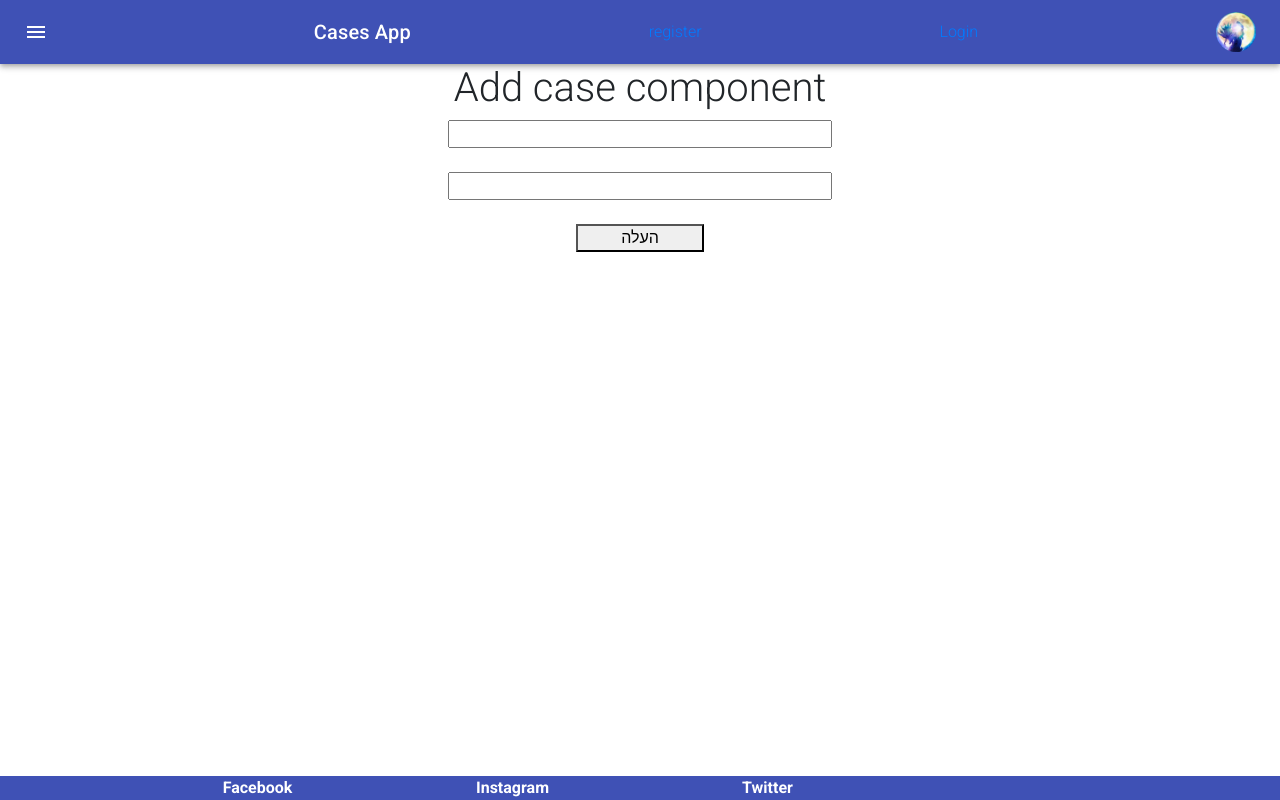
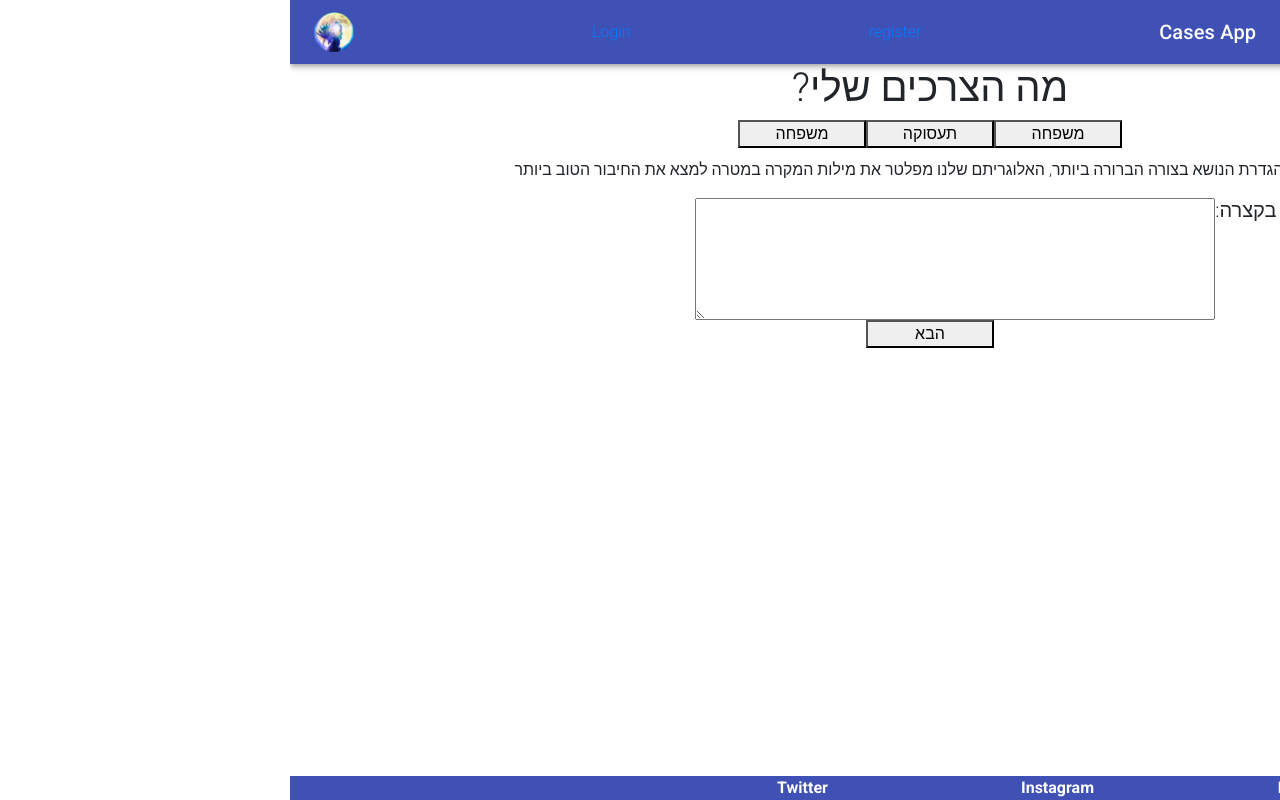
Before and after one commit to Jeck99/JustLow-application, a React (Create React App) app in the folder client/: page /add-case in a window 1280 px wide. Built offline with nearby package versions, Linux system fonts and the light colour scheme.

Commit message:
design case

```diff
--- a/client/src/index.css
+++ b/client/src/index.css
@@ -5,6 +5,7 @@ body {
     sans-serif;
   -webkit-font-smoothing: antialiased;
   -moz-osx-font-smoothing: grayscale;
+  direction: rtl;
 }
 
 code {
--- a/client/src/pages/Cases/Add-Case/Add-Case.component.jsx
+++ b/client/src/pages/Cases/Add-Case/Add-Case.component.jsx
@@ -1,10 +1,12 @@
-import React from 'react';
+import React, { useState } from 'react';
 import { saveCaseToDb } from "../../../service/case-service.service";
+import "./Add-case.css";
 
 export default function AddCase() {
     const formDat = {};
-
-    //* chan    ge handler of the form
+    const [step, setStep] = useState(1);
+    const [subI, setSubI] = useState(0);
+    //* change handler of the form
     const changeHandler = (e) => {
         formDat[e.target.name] = e.target.value;
     };
@@ -15,19 +17,108 @@ export default function AddCase() {
         saveCaseToDb(formDat)
     };
 
+    const langs = ["עברית", "אמהרית", "אנגלית", "רוסית"];
+    const needs = [
+        { main: "משפחה", sub: ["גירושים", "ירושה"] },
+        { main: "תעסוקה", sub: ["השתלמויות", "פנסיה"] },
+        { main: "משפחה", sub: ["גירושים", "ירושה"] },
+    ];
+    const areas = ["מרכז", "חיפה", "תל-אביב", "דרום"];
+    const genders = ["העדפה לגבר", "העדפה לאישה", "לא משנה"];
+    // const needs = ["משפחה", "מקרקעין", "תעסוקה", "אזרחי"];
+
     return (
         <div>
-            <h1>Add case component</h1>
             <form onSubmit={submitHandler}>
-                <input type="text" onChange={changeHandler} name="title" />
-                <input type="text" onChange={changeHandler} name="description" />
-                {/* <input type="text" onChange={changeHandler} name="title"/>
-                <input type="text" onChange={changeHandler} name="title"/>
-                <input type="text" onChange={changeHandler} name="title"/> */}
-                <button type="submit">העלה</button>
+
+                {step === 1 ?
+                    <div className="step stepOne">
+                        <h1>מה הצרכים שלי?</h1>
+                        <div className="needs" style={{ marginBottom: "10px" }}>
+                            {needs.map((need, i) =>
+                                <button onClick={(e) => {
+                                    setSubI(i);
+                                    changeHandler(e);
+                                }}>{need.main}</button>
+                            )}
+                        </div>
+                        <p>כתבו את הגדרת הנושא בצורה הברורה ביותר, האלוגריתם שלנו מפלטר את מילות המקרה במטרה למצא את החיבור הטוב ביותר
+                        </p>
+                        <div style={{ display: "flex" }}>
+                            <h5>ספר לנו בקצרה:</h5>
+                            <textarea type="text"
+                                cols="60"
+                                rows="5"
+                                onChange={changeHandler} name="description" />
+                            <br />
+
+                        </div>
+                        <button onClick={() => setStep(step + 1)}>הבא</button>
+                    </div>
+                    : step === 2 ?
+                        <div className="step stepTwo">
+                            <h1>שאלות הרחבה כדי להבין את גודל האתגר</h1>
+                            <ol>
+                                <li>כמה גורמים מעורבים?</li>
+                                <li>. האם יש מועד לביצוע פעולה (לדוג' מועד להגשת כתב בית דין, מועד פינוי וכד')</li>
+                                <li>.
+                                    האם יש הליך משפטי
+                                    <select
+                                        name="legalProcess"
+                                        id=""
+                                        onChange={changeHandler}
+                                    >
+                                        <option value={true}>כן</option>
+                                        <option value={false}>לא</option>
+                                    </select>
+                                </li>
+                            </ol>
+
+                            <div className="controllers">
+                                <button onClick={() => setStep(step + -1)}>הקודם</button>
+                                <button onClick={() => setStep(step + 1)}>הבא</button>
+                            </div>
+                        </div> :
+                        <div className="step stepThree">
+                            <h1>Step 3</h1>
+                            <article style={{ display: "flex" }}>
+                                <h3>שפה</h3>
+                                <div className="langOptions">
+                                    {langs.map((lang, i) =>
+                                        <button key={i} onClick={() => {
+                                            formDat["lang"] = lang;
+                                        }}>{lang}</button>
+                                    )}
+                                </div>
+                            </article>
+                            <article style={{ display: "flex" }}>
+                                <h3>אזור מגורים</h3>
+                                <div className="areaOptions">
+                                    {areas.map((area, i) =>
+                                        <button key={i} onClick={() => {
+                                            formDat["area"] = area;
+                                        }}>{area}</button>
+                                    )}
+                                </div>
+                            </article>
+                            <article style={{ display: "flex" }}>
+                                <h3>העדפה מגדריצ</h3>
+                                <div className="areaOptions">
+                                    {genders.map((gender, i) =>
+                                        <button key={i} onClick={() => {
+                                            formDat["gender"] = gender;
+                                        }}>{gender}</button>
+                                    )}
+                                </div>
+                            </article>
+                            <div>
+                                <button onClick={() => setStep(step + -1)}>הקודם</button>
+                                <button type="submit">העלה</button>
+                            </div>
+                        </div>
+                }
             </form>
             <div>
-                {/* {} */}
             </div>
         </div>
     )
--- a/client/src/pages/Home-Page/home.css
+++ b/client/src/pages/Home-Page/home.css
@@ -5,17 +5,20 @@
 }
 
 .options {
-    /* width: 90%; */
     display: flex;
     margin: auto;
     margin-top: 35px;
     justify-content: center;
 }
 
+.options {
+    text-align: center;
+}
+
 .options img{
-    /* width: 80%; */
     margin: 0 10px;
     width: 300px;
     height: 300px;
     border-radius: 20px;
+
 }
--- a/client/src/service/case-service.service.jsx
+++ b/client/src/service/case-service.service.jsx
@@ -58,7 +58,7 @@ export async function saveCaseToDb(caseObjToSave) {
     };
 
     try {
-        return await fetch(`${API}/cases`,options)
+        return await fetch(`${API}/cases/saveCase`,options)
             .then((res) => { return res.json() })
     } catch (error) {
         console.log(error);
```
Also changed, not shown: client/src/pages/Cases/Case-List/Case-List.component.jsx (added, +9 -0 lines), client/src/pages/Cases/Add-Case/Add-case.css (added), 1 other file (tests, documents, lock files or other folders).
